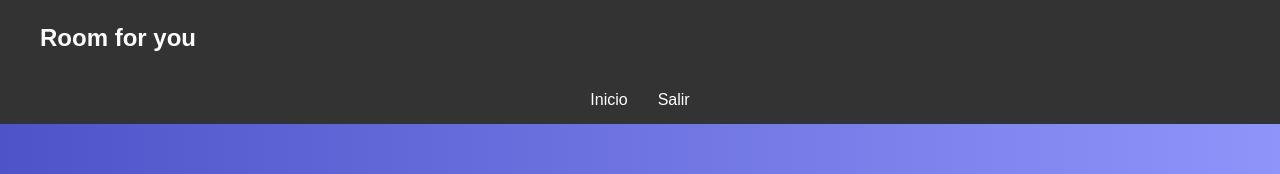
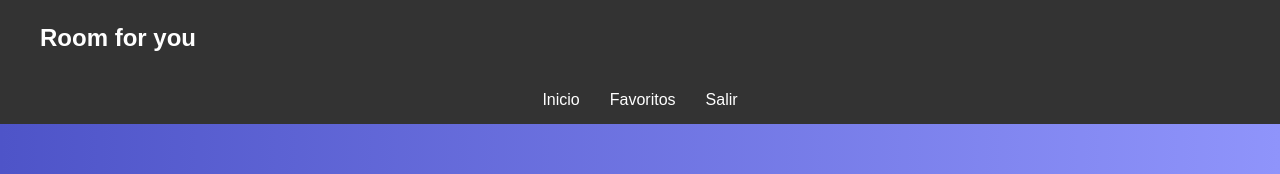
Before and after one commit to Droid636/room2, a Next.js app: page /home in a window 1280 px wide. Shown: the top 174 px of the page. Built offline with nearby package versions, Linux system fonts and the light colour scheme.

Commit message:
condiciones nav

```diff
--- a/app/nav.tsx
+++ b/app/nav.tsx
@@ -1,14 +1,33 @@
 "use client";
 
-import React, { useState } from 'react';
-import './nav.css'; // Asegúrate de tener este archivo CSS y vincularlo correctamente
+import React, { useState } from "react";
+import { usePathname } from "next/navigation"; // Para obtener la ruta actual
+import "./nav.css";
 
 function Nav() {
   const [isOpen, setIsOpen] = useState(false);
+  const pathname = usePathname(); // Obtén la ruta actual
 
   const toggleMenu = () => {
     setIsOpen(!isOpen);
   };
+
+  // Define los enlaces según la ruta o el rol
+  const menuItems = {
+    cliente: [
+      { name: "Inicio", path: "/home" },
+      { name: "Favoritos", path: "/" },
+      { name: "Salir", path: "/" },
+    ],
+    propietario: [
+      { name: "Cuartos", path: "/" },
+      { name: "Subir Habitacion", path: "/subhabitacion" },
+      { name: "Salir", path: "/" },
+    ],
+  };
+
+  // Determina el rol basado en la ruta actual (puedes modificar esto según tu lógica real)
+  const userRole = pathname.includes("vendedor") ? "propietario" : "cliente";
 
   return (
     <header className="header">
@@ -18,10 +37,13 @@ function Nav() {
           ☰
         </button>
       </div>
-      <nav className={`menu ${isOpen ? 'open' : ''}`}>
+      <nav className={`menu ${isOpen ? "open" : ""}`}>
         <ul className="menu-list">
-          <li><a href="/home">Inicio</a></li>
-          <li><a href="/">Salir</a></li>
+          {menuItems[userRole].map((item, index) => (
+            <li key={index}>
+              <a href={item.path}>{item.name}</a>
+            </li>
+          ))}
         </ul>
       </nav>
     </header>
```
Also changed, not shown: app/nav.css (line endings or trailing spaces).
